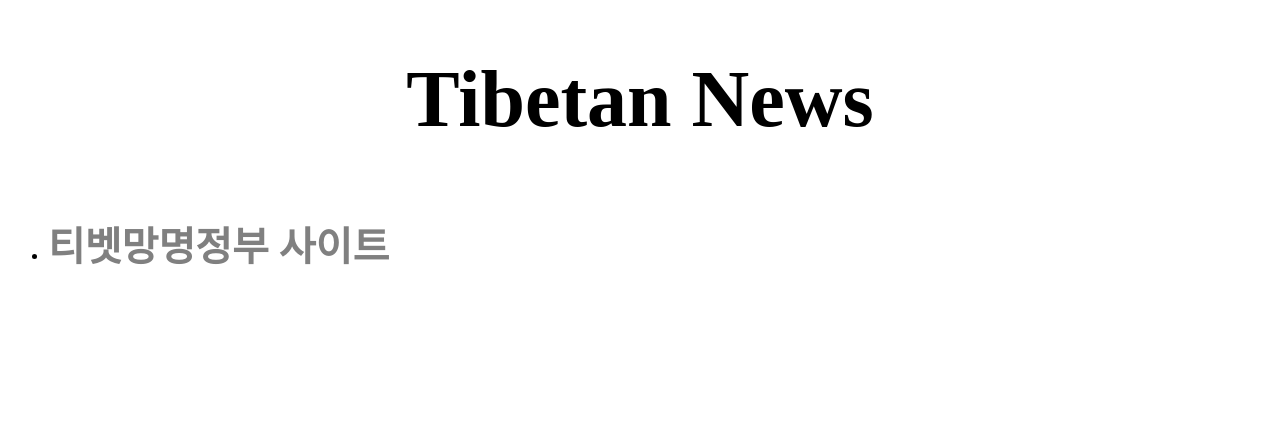
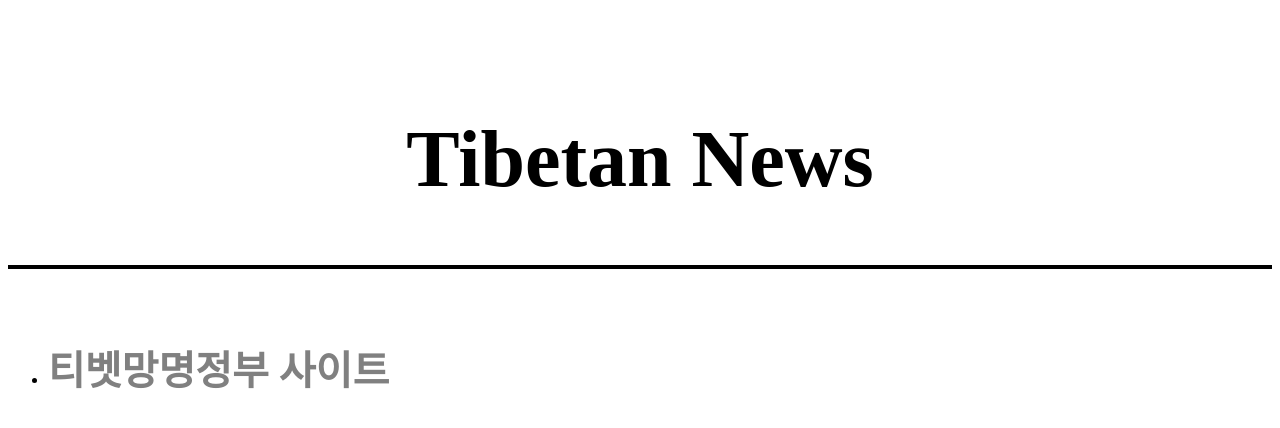
Before and after one commit to bete22/Tibet-site, a plain HTML site: page News.html in a window 1280 px wide. Drawn offline with Linux system fonts and the light colour scheme.

Commit message:
CSS H1 border-bottom 적용

```diff
--- a/News.html
+++ b/News.html
@@ -7,6 +7,9 @@
             h1{
                 font-size: 80px;
                 text-align: center;
+                border-bottom: solid black 4px;
+                padding: 60px;
+
             }
 
             a {
```
Also changed, not shown: Contents.html (+3 -0 lines), History.html (+3 -0 lines), Language.html (+3 -0 lines), index.html (+3 -0 lines).
